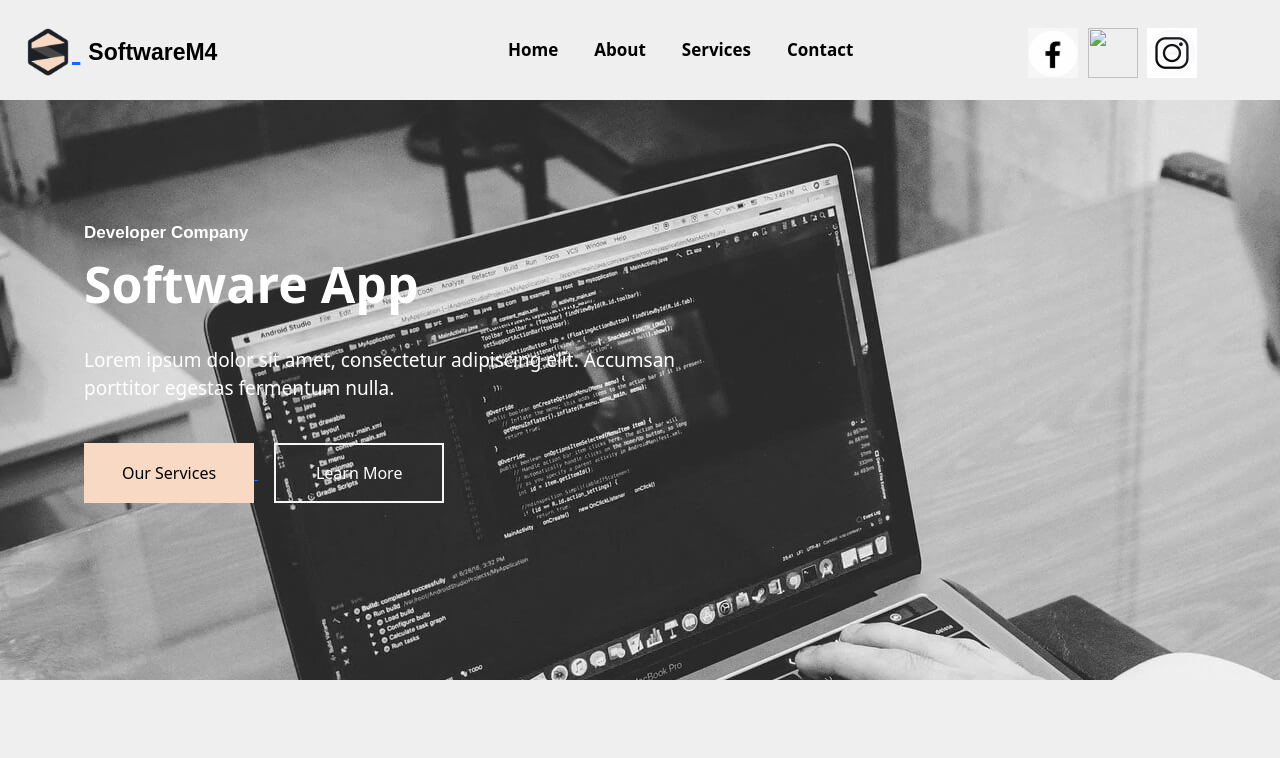
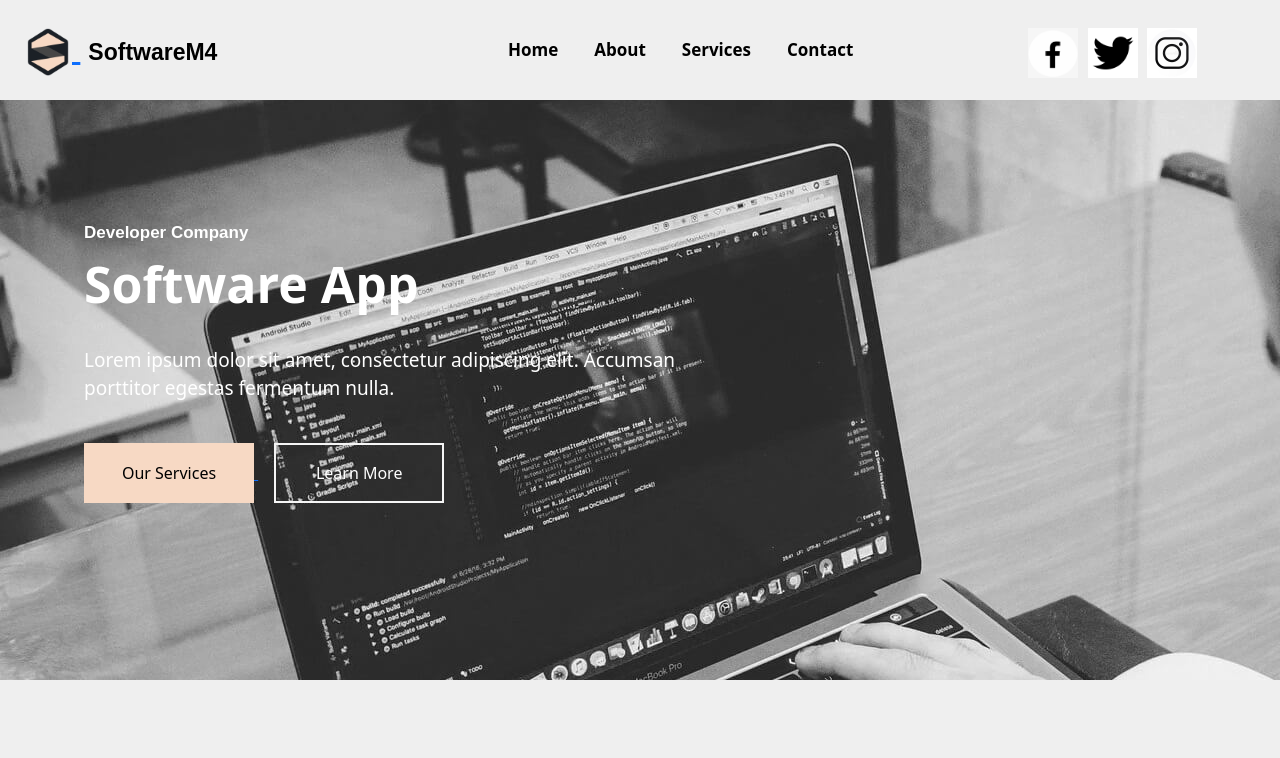
Before and after one commit to jumjum9197/frontend-project, a plain HTML site: page index.html in a window 1280 px wide. Shown: the top 758 px of the page. Drawn offline with nearby package versions, Linux system fonts and the light colour scheme; files whose address does not match are found by name.

Commit message:
my second

```diff
--- a/index.html
+++ b/index.html
@@ -57,7 +57,7 @@
 
 
                         <img src="./assets/img/148-1483528_facebook-instagram-youtube-facebook-icon-white-png-transparent.png" width="50px" height="50px" alt="">
-                        <img class="ms-1"  src="./assets/img/twi.jpg.crdownload" width="50px" height="50px" alt="">
+                        <img class="ms-1"  src="./assets/img/twi.jpg" width="50px" height="50px" alt="">
 
                         <img class="ms-1" src="./assets/img/insta.jpg" width="50px" height="50px" alt="">
                     </a>
@@ -190,7 +190,7 @@
                         </div>
                         <div class="col-12 col-md-12 col-lg-4  nhar image-wrapper align-right">
                             <div class="nhar">
-                                <img src="../Project/assets/img/pic.jpg" width="100px" class="hard-img wmw" alt="Mobirise">
+                                <img src="./assets/img/pic.jpg" width="100px" class="hard-img wmw" alt="Mobirise">
 
                             </div>
 
@@ -428,7 +428,7 @@
                                         Programmer
                                     </center>
                                     <div class="fcolo"><img class="ms-4" src="./assets/img/148-1483528_facebook-instagram-youtube-facebook-icon-white-png-transparent.png" width="40px" height="40px" style="background-color:#efefef;" alt="">
-                                    <img class="ms-4" src="./assets/img/twi.jpg.crdownload" width="40px" height="40px"   alt="">
+                                    <img class="ms-4" src="./assets/img/twi.jpg" width="40px" height="40px"   alt="">
                                     <img  class="ms-4" src="./assets/img/insta.jpg"  width="30px" height="30px"  alt="">
                                     </div>
 
@@ -452,7 +452,7 @@
                                         Programmer
                                     </center>
                                     <div class="fcolo"><img class="ms-4" src="./assets/img/148-1483528_facebook-instagram-youtube-facebook-icon-white-png-transparent.png" width="40px" height="40px" style="background-color:#efefef;" alt="">
-                                    <img class="ms-4" src="./assets/img/twi.jpg.crdownload" width="40px" height="40px"   alt="">
+                                    <img class="ms-4" src="./assets/img/twi.jpg" width="40px" height="40px"   alt="">
                                     <img  class="ms-4" src="./assets/img/insta.jpg"  width="30px" height="30px"  alt="">
                                     </div>
 
@@ -475,7 +475,7 @@
                                         Programmer
                                     </center>
                                     <div class="fcolo"><img class="ms-4" src="./assets/img/148-1483528_facebook-instagram-youtube-facebook-icon-white-png-transparent.png" width="40px" height="40px" style="background-color:#efefef;" alt="">
-                                    <img class="ms-4" src="./assets/img/twi.jpg.crdownload" width="40px" height="40px"   alt="">
+                                    <img class="ms-4" src="./assets/img/twi.jpg" width="40px" height="40px"   alt="">
                                     <img  class="ms-4" src="./assets/img/insta.jpg"  width="30px" height="30px"  alt="">
                                     </div>
 
```
